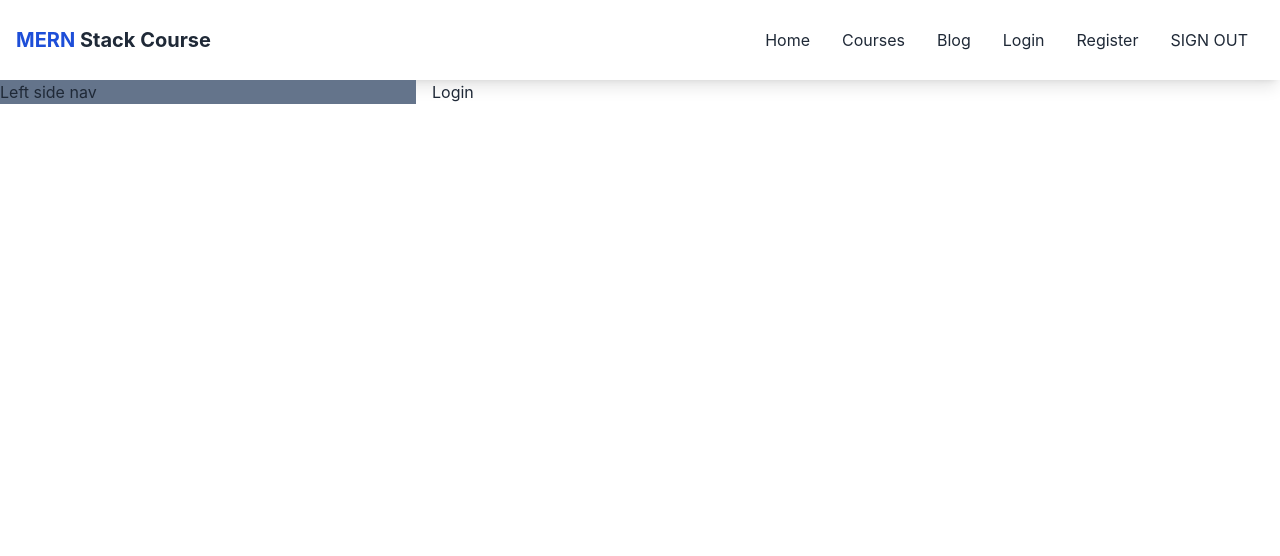
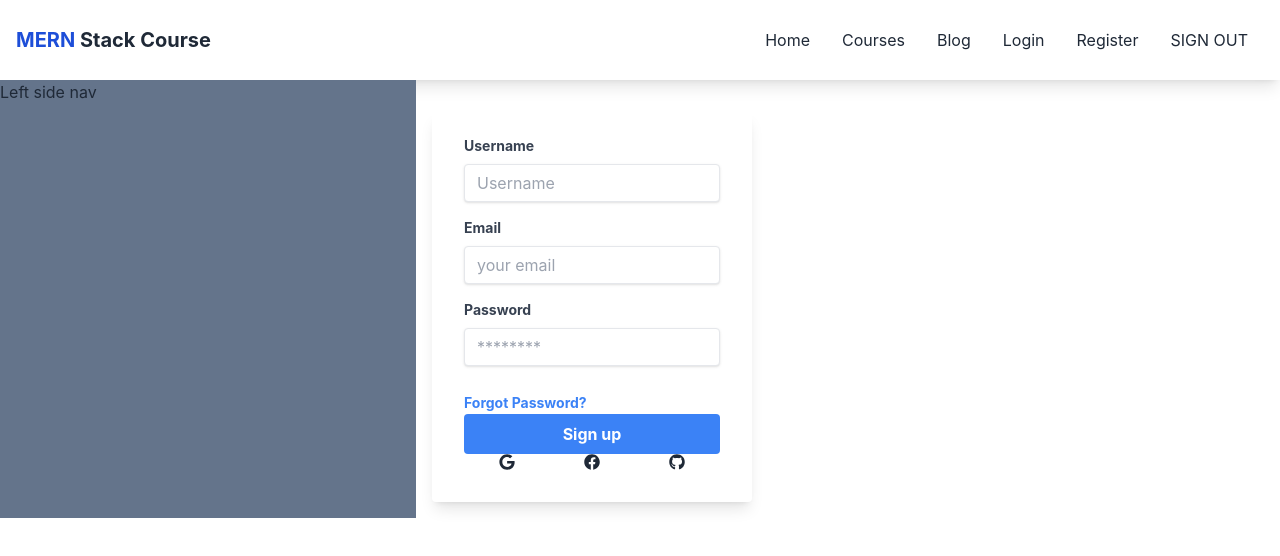
Before and after one commit to Noman02/Mern-stack-course, a React (Create React App) app: page /login in a window 1280 px wide. Shown: the top 556 px of the page. Built offline with nearby package versions, Linux system fonts and the light colour scheme.

Commit message:
form added

```diff
--- a/src/components/pages/Login/Login/Login.js
+++ b/src/components/pages/Login/Login/Login.js
@@ -1,9 +1,84 @@
 import React from "react";
+import { FaGithub, FaGoogle, FaFacebook } from "react-icons/fa";
+import { Link } from "react-router-dom";
 
 const Login = () => {
+  const handleSubmit = (event) => {
+    event.preventDefault();
+    const form = event.target;
+    const username = form.username.value;
+    const email = form.email.value;
+    const password = form.password.value;
+    console.log(username, email, password);
+  };
   return (
-    <div>
-      <h2>Login</h2>
+    <div className="w-full max-w-xs">
+      <form
+        onSubmit={handleSubmit}
+        className="bg-white shadow-lg rounded px-8 pt-6 pb-8 mb-4 mt-8"
+      >
+        <div className="mb-4">
+          <label
+            className="block text-gray-700 text-sm font-bold mb-2"
+            htmlFor="username"
+          >
+            Username
+          </label>
+          <input
+            className="shadow appearance-none border rounded w-full py-2 px-3 text-gray-700 leading-tight focus:outline-none focus:shadow-outline"
+            name="username"
+            type="text"
+            placeholder="Username"
+          />
+        </div>
+        <div className="mb-4">
+          <label
+            className="block text-gray-700 text-sm font-bold mb-2"
+            htmlFor="email"
+          >
+            Email
+          </label>
+          <input
+            className="shadow appearance-none border rounded w-full py-2 px-3 text-gray-700 leading-tight focus:outline-none focus:shadow-outline"
+            name="email"
+            type="email"
+            placeholder="your email"
+          />
+        </div>
+        <div className="mb-6">
+          <label
+            className="block text-gray-700 text-sm font-bold mb-2"
+            htmlFor="password"
+          >
+            Password
+          </label>
+          <input
+            className="shadow appearance-none border rounded w-full py-2 px-3 text-gray-700 leading-tight focus:outline-none focus:shadow-outline"
+            name="password"
+            type="password"
+            placeholder="********"
+          />
+        </div>
+        <Link className="inline-block align-baseline font-bold text-sm text-blue-500 hover:text-blue-800">
+          Forgot Password?
+        </Link>
+        <div className="flex items-center justify-between">
+          <button className="bg-blue-500 hover:bg-blue-700 text-white font-bold py-2 px-4 rounded focus:outline-none focus:shadow-outline w-full">
+            Sign up
+          </button>
+        </div>
+        <div className="flex justify-around">
+          <Link>
+            <FaGoogle></FaGoogle>
+          </Link>
+          <Link>
+            <FaFacebook></FaFacebook>
+          </Link>
+          <Link>
+            <FaGithub></FaGithub>
+          </Link>
+        </div>
+      </form>
     </div>
   );
 };
--- a/src/components/pages/Login/Register/Register.js
+++ b/src/components/pages/Login/Register/Register.js
@@ -1,19 +1,17 @@
 import React from "react";
+import { FaGithub, FaGoogle, FaFacebook } from "react-icons/fa";
 import { Link } from "react-router-dom";
-import { FaGithub, FaGoogle, FaFacebook } from "react-icons/fa";
 
-const Register = () => {
+const Login = () => {
   const handleSubmit = (event) => {
     event.preventDefault();
     const form = event.target;
-    console.log(event.target);
-
-    const name = form.name.value;
+    const username = form.username.value;
     const email = form.email.value;
     const password = form.password.value;
+    console.log(username, email, password);
   };
   return (
-    <div>
     <div className="w-full max-w-xs">
       <form
         onSubmit={handleSubmit}
@@ -61,19 +59,13 @@ const Register = () => {
             placeholder="********"
           />
         </div>
-          <Link
-            className="inline-block align-baseline font-bold text-sm text-blue-500 hover:text-blue-800"
-            href="#"
-          >
+        <Link className="inline-block align-baseline font-bold text-sm text-blue-500 hover:text-blue-800">
           Forgot Password?
         </Link>
         <div className="flex items-center justify-between">
-            <Link
-              className="bg-blue-500 hover:bg-blue-700 text-white font-bold py-2 px-4 rounded focus:outline-none focus:shadow-outline w-full"
-              type="button"
-            >
+          <button className="bg-blue-500 hover:bg-blue-700 text-white font-bold py-2 px-4 rounded focus:outline-none focus:shadow-outline w-full">
             Sign up
-            </Link>
+          </button>
         </div>
         <div className="flex justify-around">
           <Link>
@@ -88,8 +80,7 @@ const Register = () => {
         </div>
       </form>
     </div>
-    </div>
   );
 };
 
-export default Register;
+export default Login;
```
Also changed, not shown: src/components/contexts/AuthProvider.js/AuthProvider.js (added). Lines whose indentation alone changed are shown as unchanged.
